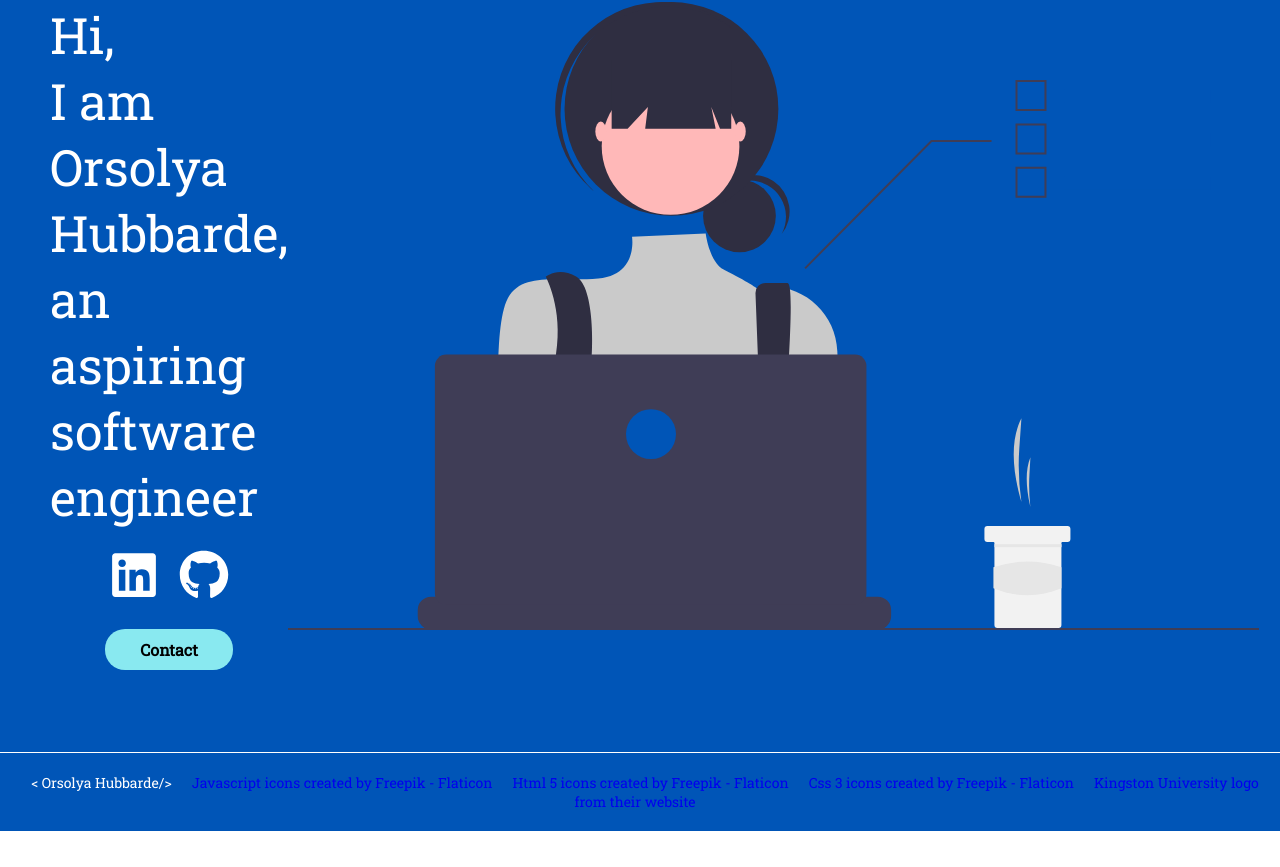
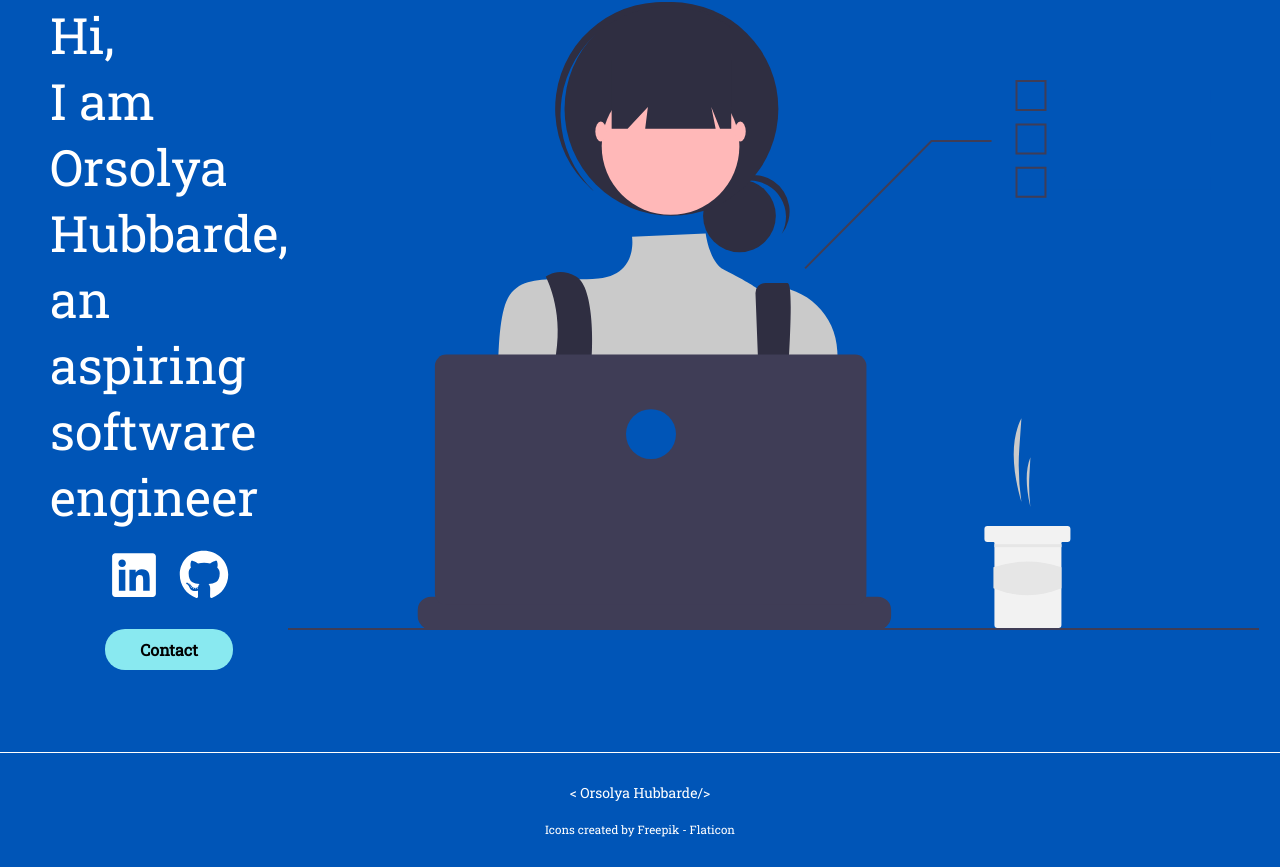
Before and after one commit to pokica1/Portfolio, a React (Create React App) app: page / in a window 1280 px wide. Shown: the part 259-1126 px from the top of the page. Before the commit the page ends 1090 px from the top, so only its background shows below. Built offline with nearby package versions, Linux system fonts and the light colour scheme.

Commit message:
footer links changed and formatted

```diff
--- a/src/Footer/Footer.css
+++ b/src/Footer/Footer.css
@@ -5,6 +5,13 @@
 	font-size: 14px;
 	margin-top: 1.5px;
 	color: white;
+	display: flex;
+	flex-direction: column;
+	justify-content: center;
+}
+#iconURL {
+	color: white;
+	font-size: smaller;
 }
 @media only screen and (max-width: 600px) {
 	.footer {
--- a/src/Footer/Footer.js
+++ b/src/Footer/Footer.js
@@ -9,36 +9,13 @@ export const Footer = (props) => (
 			Orsolya Hubbarde
 		</NavLink>
 		<a
+			id="iconURL"
 			href="https://www.flaticon.com/free-icons/javascript"
-			title="javascript icons"
+			title="Icons"
 			target="_blank"
 			rel="noreferrer"
 		>
-			Javascript icons created by Freepik - Flaticon
-		</a>
-		<a
-			href="https://www.flaticon.com/free-icons/html-5"
-			title="html 5 icons"
-			target="_blank"
-			rel="noreferrer"
-		>
-			Html 5 icons created by Freepik - Flaticon
-		</a>
-		<a
-			href="https://www.flaticon.com/free-icons/css-3"
-			title="css 3 icons"
-			target="_blank"
-			rel="noreferrer"
-		>
-			Css 3 icons created by Freepik - Flaticon
-		</a>
-		<a
-			href="https://www.kingston.ac.uk/"
-			title="kingston uni logo"
-			target="_blank"
-			rel="noreferrer"
-		>
-			Kingston University logo from their website
+			Icons created by Freepik - Flaticon
 		</a>
 	</div>
 );
```
